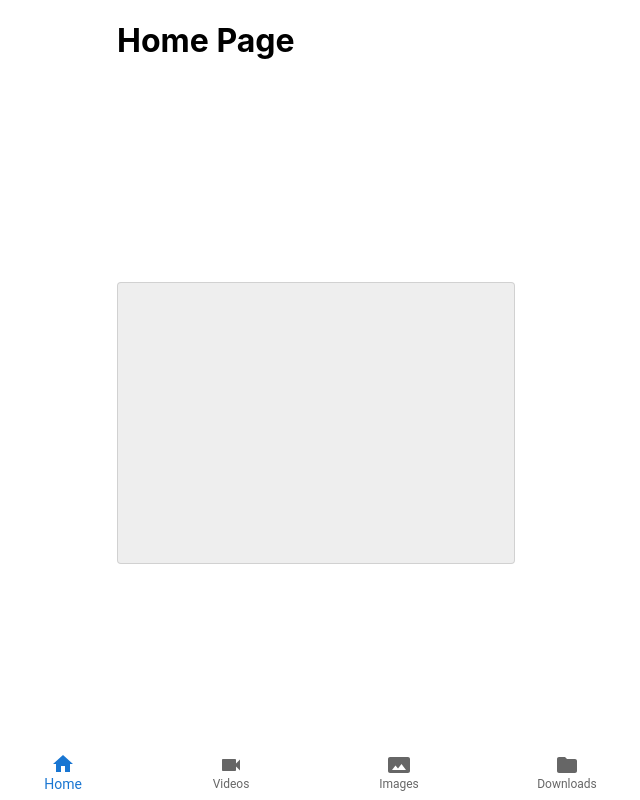
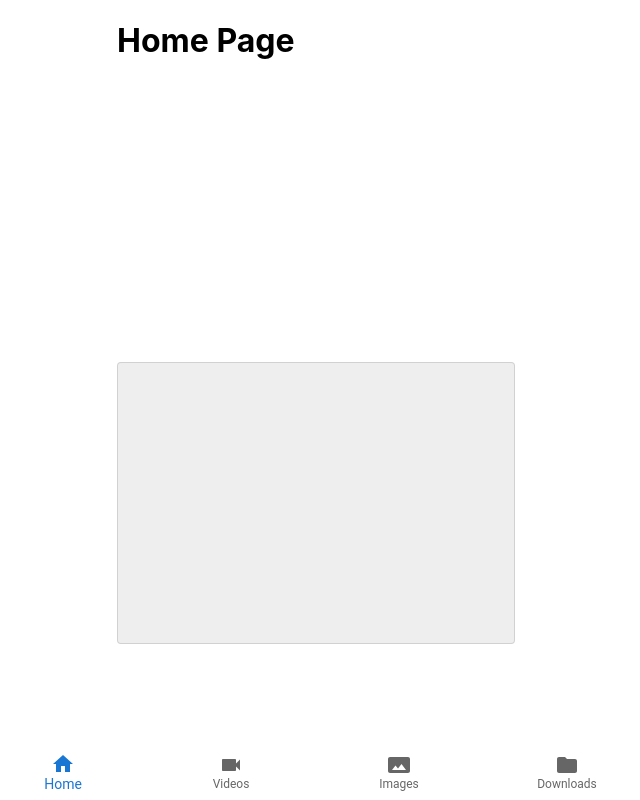
Before and after one commit to kyahAndoy/THESIS-APP, a React (Create React App) app: page / in a window 1280 px wide. Shown: the whole page, without its empty margins (325-965 px from the left). Built offline with nearby package versions, Linux system fonts and the light colour scheme.

Commit message:
match the height in pixel 2

```diff
--- a/src/components/componentStyles/ComponentsStyle.js
+++ b/src/components/componentStyles/ComponentsStyle.js
@@ -14,7 +14,7 @@ const useStyle = makeStyles({
     height: 280,
     position: 'relative',
     left: 0,
-    top: 200,
+    top: 280,
     backgroundColor: '#EEEEEE',
     marginTop:20,
     marginBottom:20,
```
